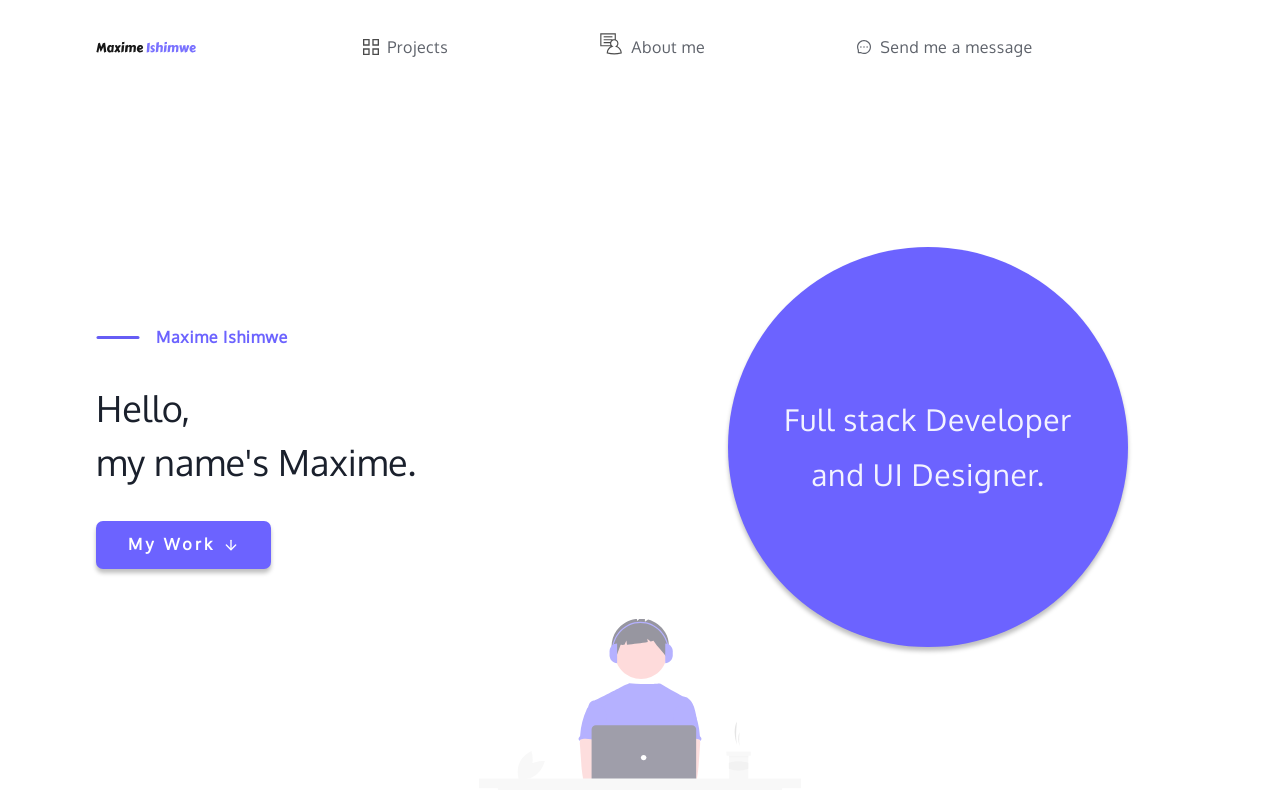
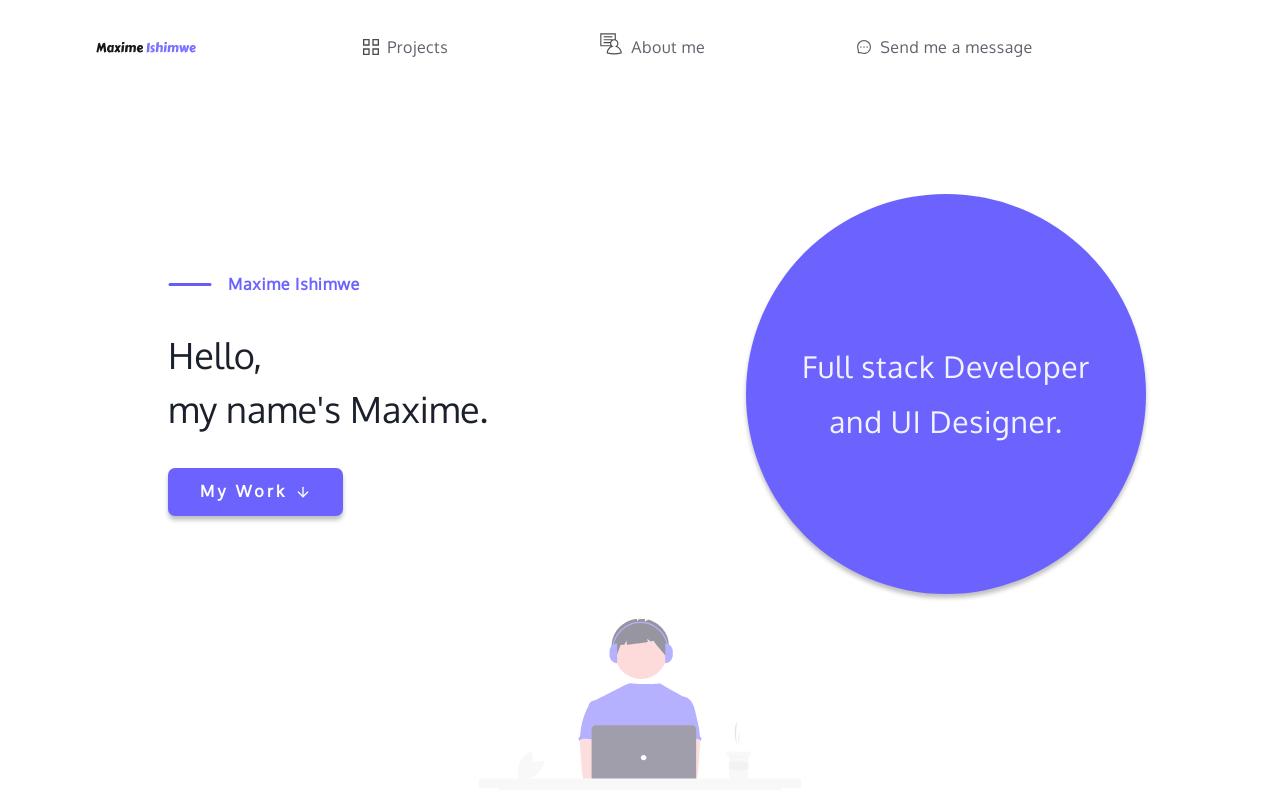
Before and after one commit to maximeish/portfolio-frontend, a React (Create React App) app: page / in a window 1280 px wide. Shown: the top 800 px of the page. Built offline with nearby package versions, Linux system fonts and the light colour scheme.

Commit message:
ft: re-design landing page layout

```diff
--- a/src/components/styles/introSectionStyles.js
+++ b/src/components/styles/introSectionStyles.js
@@ -10,11 +10,14 @@ export const IntroPageWrapper = styled.main`
 
 export const IntroPageSection = styled.section`
   max-height: 100%;
-  height: 100%;
+  height: 75%;
+  margin-left: 4.5em;
 
   display: flex;
 
   @media (max-width: 768px) {
+    height: 100%;
+    margin-left: 0;
     flex-direction: column-reverse;
     row-gap: 3em;
     align-items: center;
```
